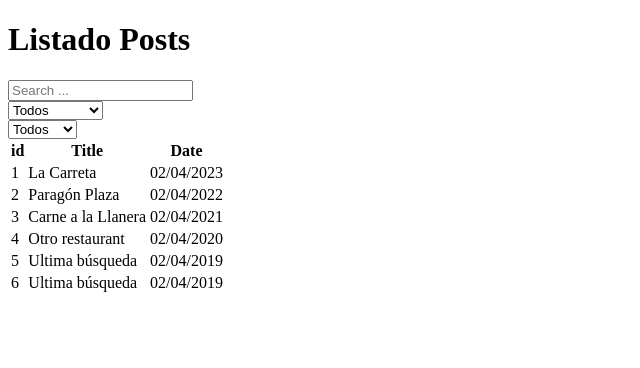
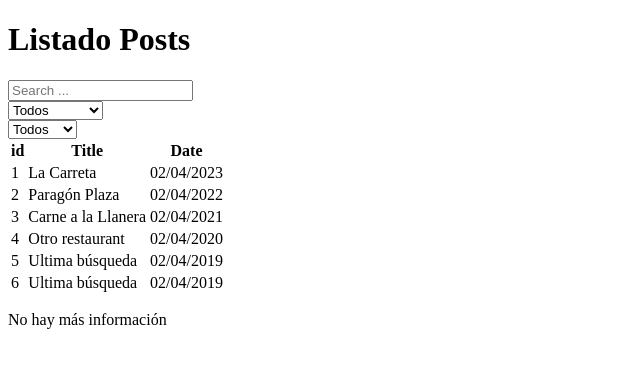
Before and after one commit to Sanvargas02/filtros-barra-boton, an Angular app: page / in a window 1280 px wide. Shown: the top 368 px of the page, without its empty margins (0-640 px from the left). Built offline with nearby package versions, Linux system fonts and the light colour scheme.

Commit message:
Mensaje Final

```diff
--- a/src/app/components/barra-filtro/barra-filtro.component.html
+++ b/src/app/components/barra-filtro/barra-filtro.component.html
@@ -63,6 +63,7 @@
           </tr>
         </tbody>
       </table>
+      <p>No hay más información</p>
     </div>
   </div>
 
```
